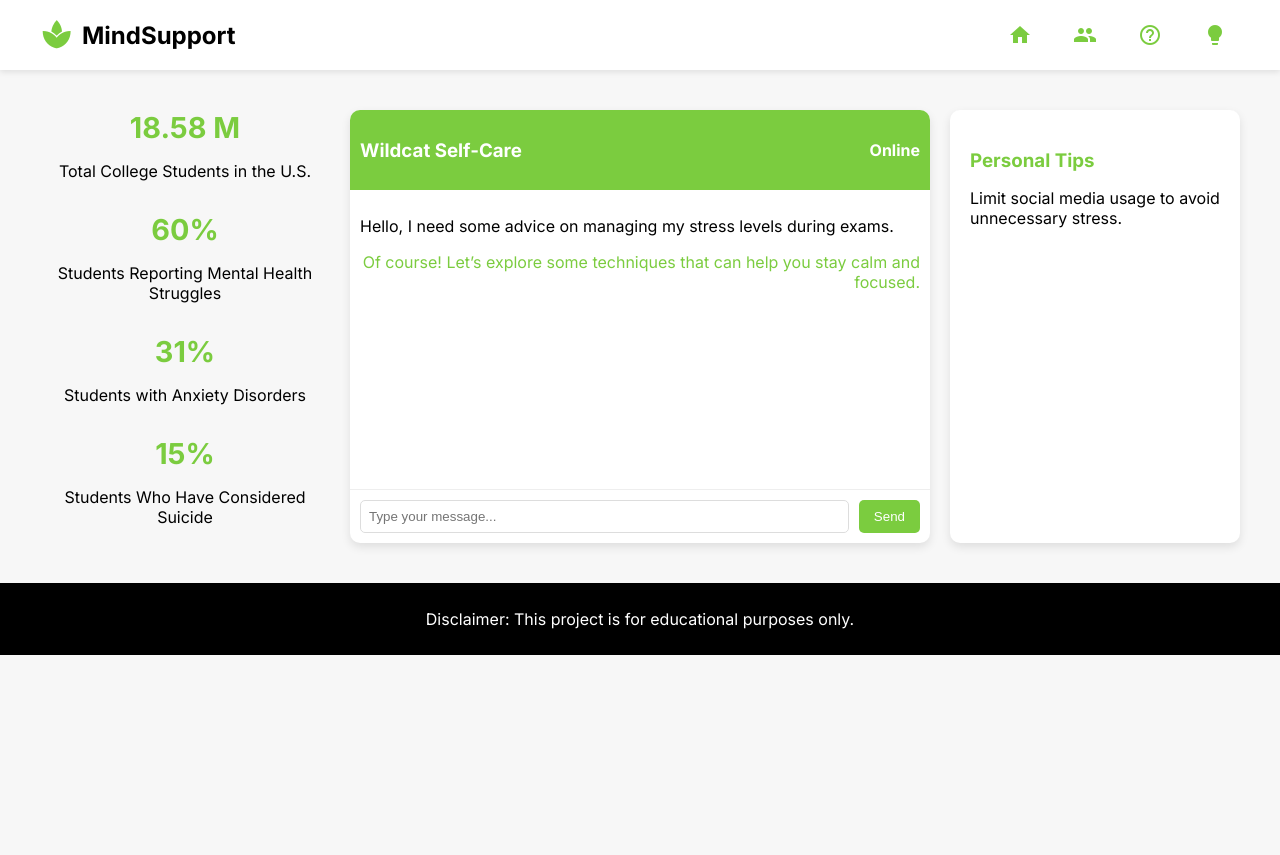
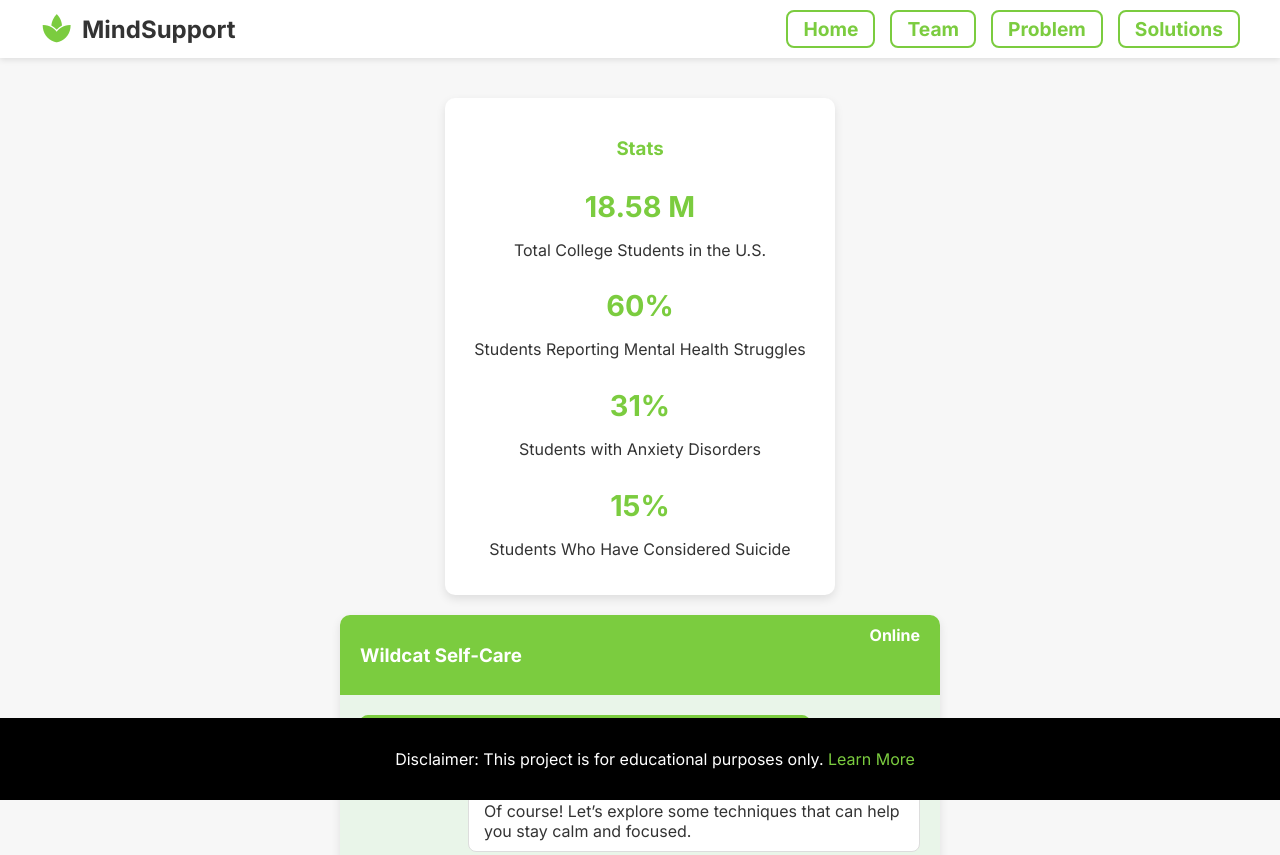
Before and after one commit to alinganil/mentalhealth_chatbot, a website: page CHATBOTPAGE.html in a window 1280 px wide. Shown: the top 855 px of the page. Before the commit the page ends 800 px from the top, so only its background shows below. Drawn offline with Linux system fonts and the light colour scheme.

Commit message:
Update CHATBOTPAGE.html

```diff
--- a/CHATBOTPAGE.html
+++ b/CHATBOTPAGE.html
@@ -9,10 +9,11 @@
   <style>
     :root {
       --primary-color: #7BCC3F;
-      --secondary-color: #F1F8EC;
-      --text-color: #000000;
+      --secondary-color: #E9F5E9;
+      --text-color: #333333;
       --white: #ffffff;
-      --background-color: #F7F7F7;
+      --background-color: #f7f7f7;
+      --footer-bg: #000000;
       --hover-bg: rgba(123, 204, 63, 0.2);
     }
 
@@ -22,6 +23,9 @@
       color: var(--text-color);
       margin: 0;
       padding: 0;
+      display: flex;
+      flex-direction: column;
+      min-height: 100vh;
     }
 
     header {
@@ -63,147 +67,142 @@
       text-decoration: none;
       font-weight: bold;
       color: var(--primary-color);
-      font-size: 1.5rem;
-      display: flex;
-      align-items: center;
-      justify-content: center;
-      border-radius: 50%;
-      width: 50px;
-      height: 50px;
-      transition: background-color 0.3s ease, transform 0.3s ease;
+      font-size: 1.2rem;
+      border: 2px solid var(--primary-color);
+      padding: 5px 15px;
+      border-radius: 8px;
+      transition: all 0.3s ease;
     }
 
     nav a:hover {
-      background-color: var(--hover-bg);
-      transform: translateY(-3px);
-    }
-
-    nav a::after {
-      content: attr(data-tooltip);
-      position: absolute;
-      bottom: -25px;
-      left: 50%;
-      transform: translateX(-50%);
       background-color: var(--primary-color);
       color: var(--white);
-      font-size: 0.8rem;
-      padding: 2px 8px;
-      border-radius: 4px;
-      white-space: nowrap;
-      opacity: 0;
-      pointer-events: none;
-      transition: opacity 0.3s ease;
-    }
-
-    nav a:hover::after {
-      opacity: 1;
     }
 
     .container {
-      display: grid;
-      grid-template-columns: 1fr 2fr 1fr;
+      display: flex;
+      flex-direction: column;
+      align-items: center;
       gap: 20px;
       padding: 40px;
     }
 
-    .stats {
+    .stats, .quick-links, .personal-tips {
+      background-color: var(--white);
+      border-radius: 10px;
+      box-shadow: 0px 4px 10px rgba(0, 0, 0, 0.1);
+      padding: 20px;
+      width: 100%;
+      max-width: 350px;
+      text-align: center;
+    }
+
+    .stats h3, .quick-links h3, .personal-tips h3 {
+      color: var(--primary-color);
+      margin-bottom: 15px;
+    }
+
+    .stats .stat {
+      margin-bottom: 15px;
+    }
+
+    .stats .stat h3 {
+      font-size: 1.8rem;
+    }
+
+    .chatbox {
+      background: var(--white);
+      border-radius: 10px;
+      box-shadow: 0px 4px 10px rgba(0, 0, 0, 0.1);
+      width: 100%;
+      max-width: 600px;
+      display: flex;
+      flex-direction: column;
+    }
+
+    .chatbox-header {
+      background-color: var(--primary-color);
+      color: var(--white);
+      padding: 10px 20px;
+      font-weight: bold;
+      display: flex;
+      justify-content: space-between;
+      border-radius: 10px 10px 0 0;
+    }
+
+    .chatbox-body {
+      padding: 20px;
+      height: 300px;
+      overflow-y: auto;
+      background: var(--secondary-color);
       display: flex;
       flex-direction: column;
       gap: 15px;
     }
 
-    .stat {
-      text-align: center;
-    }
-
-    .stat h3 {
-      font-size: 1.8rem;
-      color: var(--primary-color);
-      margin: 0;
-    }
-
-    .stat p {
-      font-size: 1rem;
-      color: var(--text-color);
-    }
-
-    .chatbox {
-      display: flex;
-      flex-direction: column;
-      background-color: var(--white);
-      border-radius: 10px;
-      box-shadow: 0px 4px 10px rgba(0, 0, 0, 0.1);
-      overflow: hidden;
-    }
-
-    .chatbox-header {
-      background-color: var(--primary-color);
-      color: var(--white);
-      padding: 10px;
-      font-weight: bold;
-      display: flex;
-      justify-content: space-between;
-      align-items: center;
-    }
-
-    .chatbox-body {
-      flex-grow: 1;
-      padding: 10px;
-    }
-
     .message {
-      margin: 10px 0;
+      padding: 10px 15px;
+      border-radius: 8px;
+      max-width: 75%;
+      word-wrap: break-word;
     }
 
     .message.user {
-      text-align: left;
+      align-self: flex-start;
+      background-color: var(--primary-color);
+      color: var(--white);
     }
 
     .message.support {
-      text-align: right;
-      color: var(--primary-color);
+      align-self: flex-end;
+      background-color: var(--white);
+      color: var(--text-color);
+      border: 1px solid #ddd;
     }
 
     .chatbox-footer {
       display: flex;
-      padding: 10px;
-      border-top: 1px solid #eee;
+      gap: 10px;
+      padding: 15px;
+      background: #f9f9f9;
+      border-radius: 0 0 10px 10px;
     }
 
     .chatbox-footer input {
-      flex-grow: 1;
-      padding: 8px;
+      flex: 1;
+      padding: 10px;
       border: 1px solid #ddd;
-      border-radius: 5px;
+      border-radius: 8px;
+      font-size: 1rem;
     }
 
     .chatbox-footer button {
       background-color: var(--primary-color);
       color: var(--white);
+      padding: 10px 15px;
       border: none;
-      padding: 8px 15px;
-      border-radius: 5px;
-      margin-left: 10px;
+      border-radius: 8px;
+      font-size: 1rem;
       cursor: pointer;
     }
 
-    .quick-links, .personal-tips {
-      background-color: var(--white);
-      border-radius: 10px;
-      box-shadow: 0px 4px 10px rgba(0, 0, 0, 0.1);
-      padding: 20px;
+    footer {
+      background-color: var(--footer-bg);
+      color: var(--white);
+      text-align: center;
+      padding: 15px;
+      position: fixed;
+      width: 100%;
+      bottom: 0;
     }
 
-    .personal-tips h3, .quick-links h3 {
+    footer a {
       color: var(--primary-color);
-      margin-bottom: 10px;
+      text-decoration: none;
     }
 
-    footer {
-      background-color: var(--text-color);
-      color: var(--white);
-      text-align: center;
-      padding: 10px;
+    footer a:hover {
+      text-decoration: underline;
     }
   </style>
 </head>
@@ -214,16 +213,18 @@
     <span>MindSupport</span>
   </div>
   <nav>
-    <a href="index.html" data-tooltip="Home"><span class="material-icons">home</span></a>
-    <a href="team.html" data-tooltip="Team"><span class="material-icons">group</span></a>
-    <a href="problem.html" data-tooltip="Problem"><span class="material-icons">help_outline</span></a>
-    <a href="solutions.html" data-tooltip="Solutions"><span class="material-icons">lightbulb</span></a>
+    <a href="index.html">Home</a>
+    <a href="team.html">Team</a>
+    <a href="problem.html">Problem</a>
+    <a href="solutions.html">Solutions</a>
   </nav>
 </header>
+
 <main>
   <div class="container">
-    <!-- Left Sidebar (Stats) -->
-    <aside class="stats">
+    <!-- Stats Section -->
+    <div class="stats">
+      <h3>Stats</h3>
       <div class="stat">
         <h3>18.58 M</h3>
         <p>Total College Students in the U.S.</p>
@@ -240,38 +241,36 @@
         <h3>15%</h3>
         <p>Students Who Have Considered Suicide</p>
       </div>
-    </aside>
+    </div>
 
     <!-- Chatbox Section -->
-    <section class="chatbox">
+    <div class="chatbox">
       <div class="chatbox-header">
         <h3>Wildcat Self-Care</h3>
         <span>Online</span>
       </div>
       <div class="chatbox-body">
-        <div class="message user">
-          <p>Hello, I need some advice on managing my stress levels during exams.</p>
-        </div>
-        <div class="message support">
-          <p>Of course! Let’s explore some techniques that can help you stay calm and focused.</p>
-        </div>
+        <div class="message user">Hello, I need some advice on managing my stress levels during exams.</div>
+        <div class="message support">Of course! Let’s explore some techniques that can help you stay calm and focused.</div>
       </div>
       <div class="chatbox-footer">
         <input type="text" placeholder="Type your message...">
         <button>Send</button>
       </div>
-    </section>
+    </div>
 
-    <!-- Right Sidebar -->
-    <aside class="personal-tips">
+    <!-- Personal Tips Section -->
+    <div class="personal-tips">
       <h3>Personal Tips</h3>
       <p id="personal-tip">"Loading personalized tip..."</p>
-    </aside>
+    </div>
   </div>
 </main>
+
 <footer>
-  <p>Disclaimer: This project is for educational purposes only.</p>
+  <p>Disclaimer: This project is for educational purposes only. <a href="how-it-works.html">Learn More</a></p>
 </footer>
+
 <script>
   const personalTips = [
     "Take a 5-minute break every hour to stretch and relax.",
```
